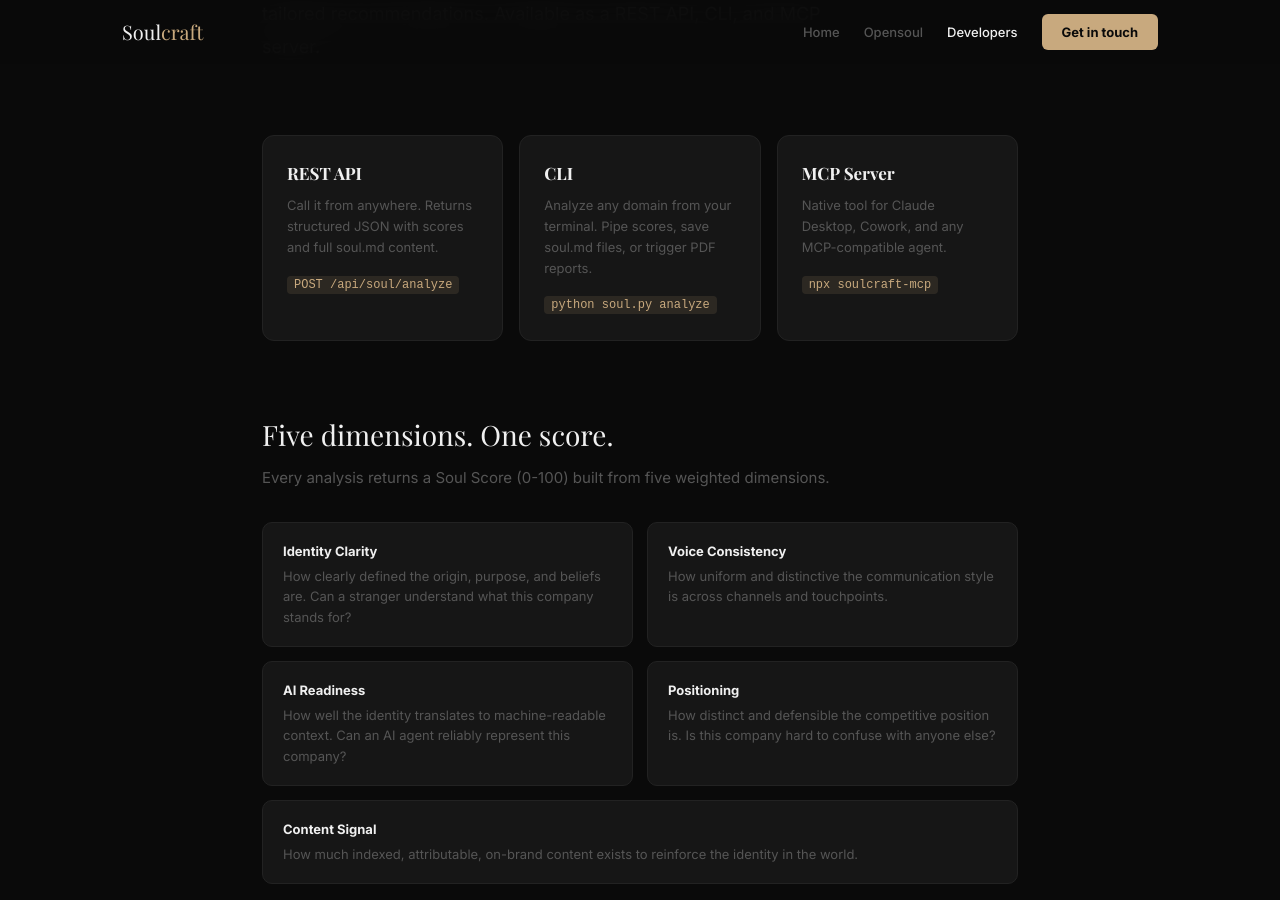
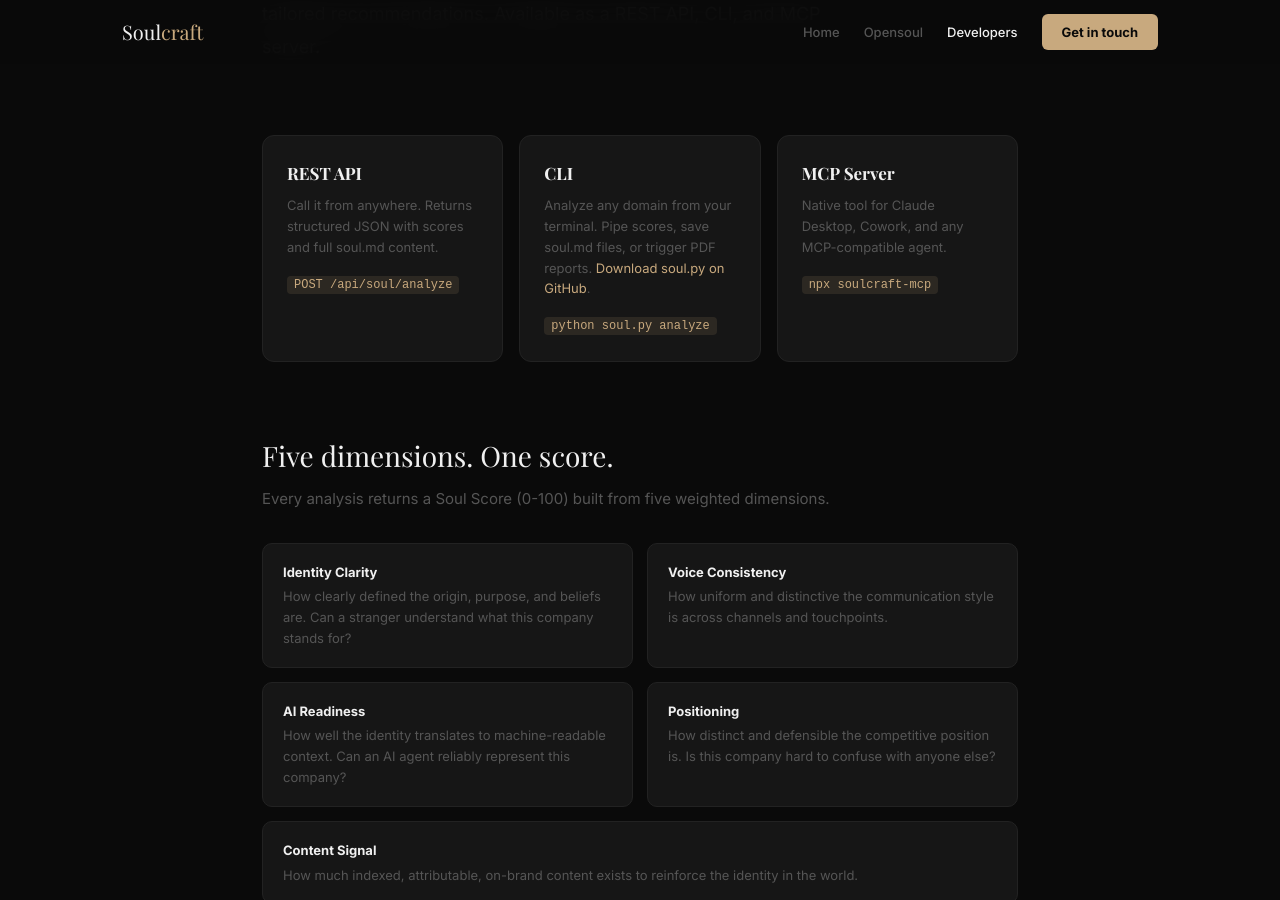
Before and after one commit to iamevandrake/soulcraft-site, a Jekyll site: the page developers/index.html, which Jekyll copies as it is, in a window 1280 px wide and 900 px high, scrolled down 429 px. Built offline with Jekyll 4.4.1, drawn with Linux system fonts in a browser that asks for light colours; some web fonts are replaced.

Commit message:
update developer docs

```diff
--- a/developers/index.html
+++ b/developers/index.html
@@ -154,7 +154,7 @@
     </div>
     <div class="surface-card">
       <h3>CLI</h3>
-      <p>Analyze any domain from your terminal. Pipe scores, save soul.md files, or trigger PDF reports.</p>
+      <p>Analyze any domain from your terminal. Pipe scores, save soul.md files, or trigger PDF reports. <a href="https://github.com/iamevandrake/soulcraft-agents/tree/main/cli" target="_blank" rel="noopener">Download soul.py on GitHub</a>.</p>
       <code>python soul.py analyze</code>
     </div>
     <div class="surface-card">
```
